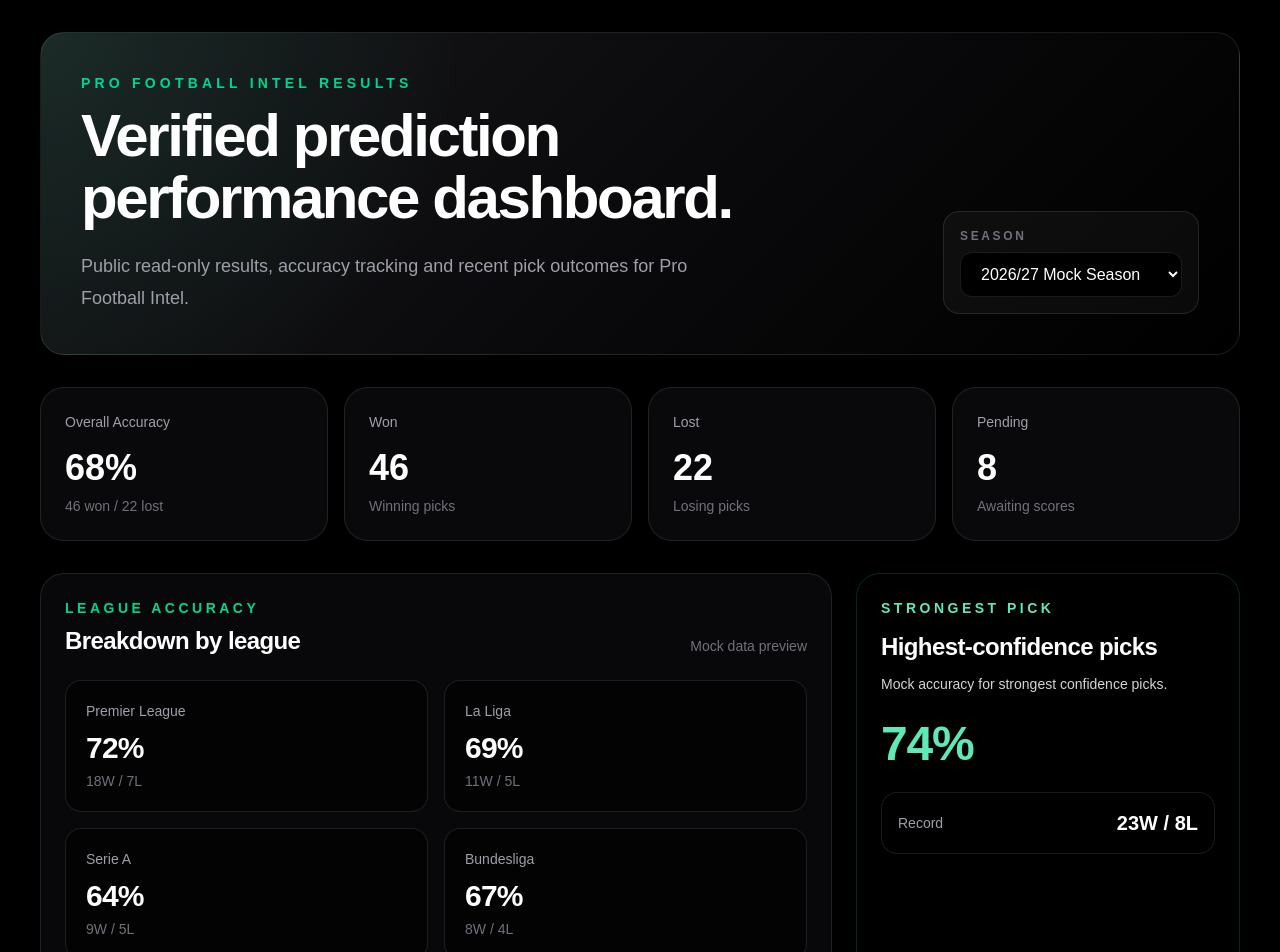
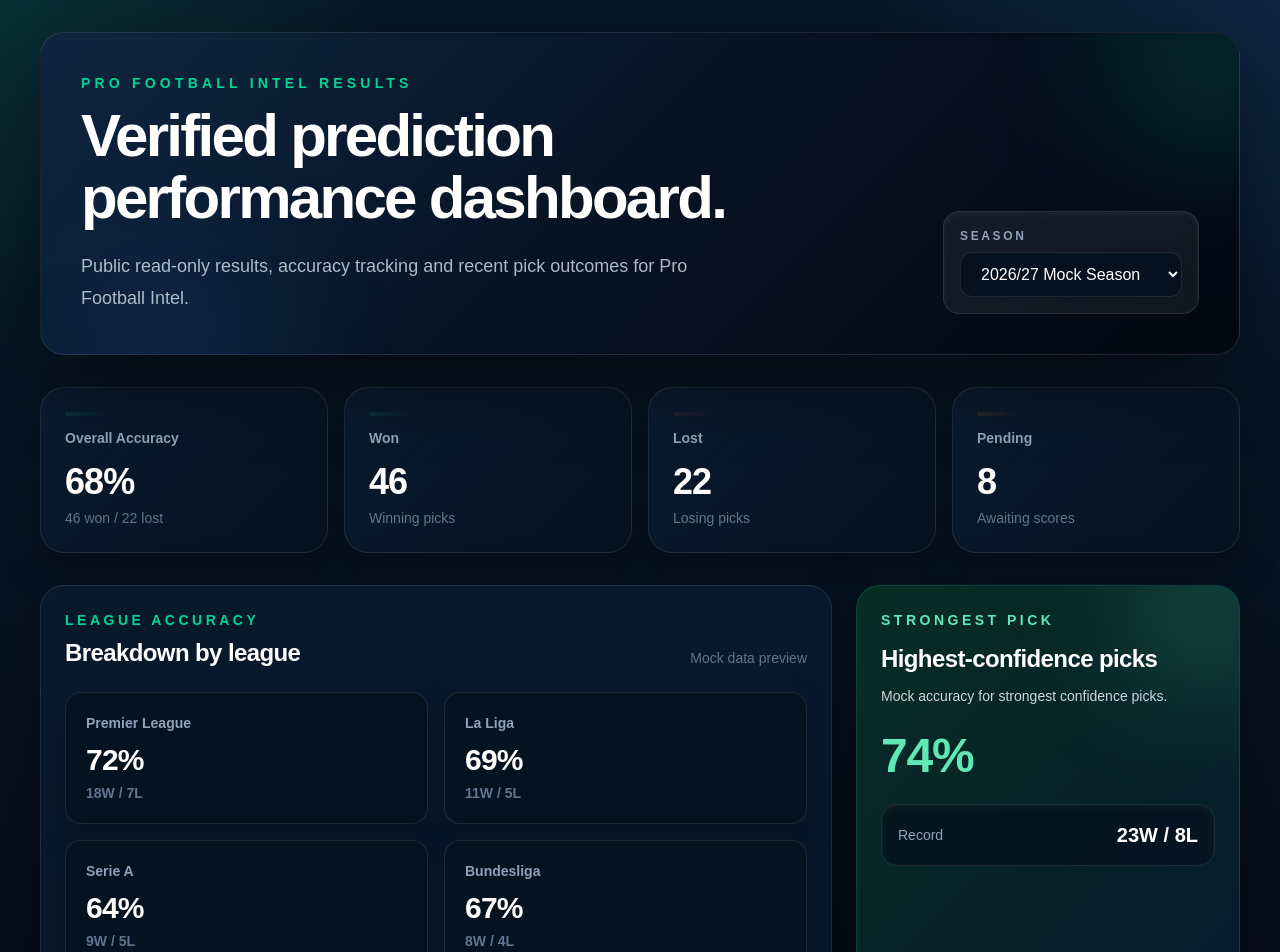
Before and after one commit to Scoreleeo/profbint-results, a Next.js app: page / in a window 1280 px wide. Shown: the top 952 px of the page. Built offline with nearby package versions, Linux system fonts and the light colour scheme.

Commit message:
Polish results dashboard visual design

```diff
--- a/app/globals.css
+++ b/app/globals.css
@@ -1,8 +1,8 @@
 @import "tailwindcss";
 
 :root {
-  --background: #000000;
-  --foreground: #ffffff;
+  --background: #06111f;
+  --foreground: #f8fafc;
 }
 
 @theme inline {
@@ -19,13 +19,17 @@
 
 html {
   scroll-behavior: smooth;
+  background: #06111f;
 }
 
 body {
   margin: 0;
   min-height: 100vh;
-  background: #000000;
-  color: #ffffff;
+  background:
+    radial-gradient(circle at top left, rgba(16, 185, 129, 0.16), transparent 28rem),
+    radial-gradient(circle at top right, rgba(37, 99, 235, 0.14), transparent 30rem),
+    linear-gradient(180deg, #071827 0%, #06111f 42%, #030712 100%);
+  color: #f8fafc;
   font-family: Arial, Helvetica, sans-serif;
   overflow-x: hidden;
 }
@@ -52,14 +56,14 @@ textarea {
 }
 
 ::-webkit-scrollbar-track {
-  background: #050505;
+  background: #06111f;
 }
 
 ::-webkit-scrollbar-thumb {
-  background: #27272a;
+  background: #1e3a5f;
   border-radius: 999px;
 }
 
 ::-webkit-scrollbar-thumb:hover {
-  background: #3f3f46;
+  background: #256f68;
 }
--- a/app/page.tsx
+++ b/app/page.tsx
@@ -1,35 +1,62 @@
-import StatCard from "@/components/dashboard/stat-card";
-import ResultBadge from "@/components/dashboard/result-badge";
+import { latestResults, leagueStats, type ResultStatus } from "@/lib/mock-results";
 
-import { latestResults, leagueStats } from "@/lib/mock-results";
+const summaryStats = [
+  {
+    label: "Overall Accuracy",
+    value: "68%",
+    detail: "46 won / 22 lost",
+    tone: "emerald",
+  },
+  {
+    label: "Won",
+    value: "46",
+    detail: "Winning picks",
+    tone: "emerald",
+  },
+  {
+    label: "Lost",
+    value: "22",
+    detail: "Losing picks",
+    tone: "red",
+  },
+  {
+    label: "Pending",
+    value: "8",
+    detail: "Awaiting scores",
+    tone: "amber",
+  },
+];
 
 export default function Home() {
   return (
-    <main className="min-h-screen bg-black text-white">
-      <section className="mx-auto flex w-full max-w-[430px] flex-col gap-4 px-3 pb-28 pt-4 sm:max-w-7xl sm:gap-8 sm:px-8 sm:pb-12 sm:pt-8 lg:px-10">
-        <header className="rounded-[24px] border border-white/10 bg-[radial-gradient(circle_at_top_left,rgba(52,211,153,0.10),transparent_34%),linear-gradient(135deg,#18181b,#09090b_55%,#000)] p-4 shadow-2xl sm:rounded-3xl sm:p-10">
-          <div className="flex flex-col gap-4 lg:flex-row lg:items-end lg:justify-between">
+    <main className="min-h-screen overflow-x-hidden bg-[radial-gradient(circle_at_top_left,rgba(16,185,129,0.16),transparent_24rem),radial-gradient(circle_at_top_right,rgba(59,130,246,0.14),transparent_26rem),linear-gradient(180deg,#071827_0%,#06111f_44%,#030712_100%)] text-white">
+      <section className="mx-auto flex w-full max-w-[430px] flex-col gap-4 px-3 pb-32 pt-4 sm:max-w-7xl sm:gap-8 sm:px-8 sm:pb-16 sm:pt-8 lg:px-10">
+        <header className="relative overflow-hidden rounded-[26px] border border-white/10 bg-[linear-gradient(135deg,rgba(15,38,66,0.96),rgba(7,20,36,0.98)_48%,rgba(3,7,18,0.98))] p-4 shadow-[0_24px_80px_rgba(0,0,0,0.45)] sm:rounded-3xl sm:p-10">
+          <div className="pointer-events-none absolute -right-20 -top-20 h-52 w-52 rounded-full bg-emerald-400/15 blur-3xl" />
+          <div className="pointer-events-none absolute -bottom-24 left-8 h-52 w-52 rounded-full bg-blue-500/10 blur-3xl" />
+
+          <div className="relative flex flex-col gap-4 lg:flex-row lg:items-end lg:justify-between">
             <div>
-              <p className="mb-2 text-[0.68rem] font-bold uppercase tracking-[0.22em] text-emerald-400 sm:mb-3 sm:text-sm sm:tracking-[0.3em]">
+              <p className="mb-2 text-[0.68rem] font-bold uppercase tracking-[0.24em] text-emerald-400 sm:mb-3 sm:text-sm sm:tracking-[0.3em]">
                 Pro Football Intel Results
               </p>
 
-              <h1 className="max-w-3xl text-[2rem] font-bold leading-[1.04] tracking-[-0.04em] text-white sm:text-5xl lg:text-6xl">
+              <h1 className="max-w-3xl text-[1.95rem] font-black leading-[1.04] tracking-[-0.045em] text-white sm:text-5xl lg:text-6xl">
                 Verified prediction performance dashboard.
               </h1>
 
-              <p className="mt-3 max-w-2xl text-sm leading-6 text-zinc-400 sm:mt-5 sm:text-lg sm:leading-8">
+              <p className="mt-3 max-w-2xl text-sm leading-6 text-slate-300/85 sm:mt-5 sm:text-lg sm:leading-8">
                 Public read-only results, accuracy tracking and recent pick
                 outcomes for Pro Football Intel.
               </p>
             </div>
 
-            <div className="rounded-2xl border border-white/10 bg-white/[0.04] p-3 sm:w-64 sm:p-4">
-              <label className="mb-2 block text-[0.65rem] font-semibold uppercase tracking-[0.22em] text-zinc-500 sm:text-xs">
+            <div className="rounded-2xl border border-white/10 bg-white/[0.06] p-3 shadow-inner shadow-white/5 backdrop-blur sm:w-64 sm:p-4">
+              <label className="mb-2 block text-[0.65rem] font-bold uppercase tracking-[0.22em] text-slate-400 sm:text-xs">
                 Season
               </label>
 
-              <select className="w-full rounded-xl border border-white/10 bg-black px-3 py-2.5 text-sm font-semibold text-white outline-none sm:px-4 sm:py-3">
+              <select className="w-full rounded-xl border border-white/10 bg-[#06111f] px-3 py-2.5 text-sm font-semibold text-white outline-none ring-0 transition focus:border-emerald-400/40 sm:px-4 sm:py-3">
                 <option>2026/27 Mock Season</option>
                 <option>2025/26 Archive</option>
               </select>
@@ -38,21 +65,19 @@ export default function Home() {
         </header>
 
         <section className="grid grid-cols-2 gap-3 sm:grid-cols-2 sm:gap-4 lg:grid-cols-4">
-          <StatCard
-            label="Overall Accuracy"
-            value="68%"
-            detail="46 won / 22 lost"
+          {summaryStats.map((stat) => (
+            <MetricCard
+              key={stat.label}
+              label={stat.label}
+              value={stat.value}
+              detail={stat.detail}
+              tone={stat.tone}
             />
-
-          <StatCard label="Won" value="46" detail="Winning picks" />
-
-          <StatCard label="Lost" value="22" detail="Losing picks" />
-
-          <StatCard label="Pending" value="8" detail="Awaiting scores" />
+          ))}
         </section>
 
         <section className="grid gap-4 sm:gap-6 lg:grid-cols-3">
-          <div className="rounded-[24px] border border-white/10 bg-zinc-950/95 p-4 sm:rounded-3xl sm:p-6 lg:col-span-2">
+          <div className="rounded-[26px] border border-white/10 bg-[#0a1b2e]/90 p-4 shadow-[0_18px_60px_rgba(0,0,0,0.28)] sm:rounded-3xl sm:p-6 lg:col-span-2">
             <SectionHeader
               eyebrow="League Accuracy"
               title="Breakdown by league"
@@ -63,17 +88,17 @@ export default function Home() {
               {leagueStats.map((item) => (
                 <div
                   key={item.league}
-                  className="rounded-2xl border border-white/10 bg-black/55 p-3.5 sm:p-5"
+                  className="group rounded-2xl border border-white/10 bg-[#061320]/90 p-3.5 shadow-[0_12px_34px_rgba(0,0,0,0.22)] transition duration-200 hover:-translate-y-0.5 hover:border-emerald-400/25 hover:bg-[#071b2d] sm:p-5"
                 >
-                  <p className="truncate text-xs font-medium text-zinc-400 sm:text-sm">
+                  <p className="truncate text-xs font-semibold text-slate-400 sm:text-sm">
                     {item.league}
                   </p>
 
-                  <p className="mt-2 text-[2rem] font-bold leading-none tracking-tight text-white sm:mt-3 sm:text-3xl">
+                  <p className="mt-2 text-[2rem] font-black leading-none tracking-tight text-white sm:mt-3 sm:text-3xl">
                     {item.accuracy}
                   </p>
 
-                  <p className="mt-1.5 text-xs font-medium text-zinc-500 sm:mt-2 sm:text-sm">
+                  <p className="mt-1.5 text-xs font-semibold text-slate-500 sm:mt-2 sm:text-sm">
                     {item.record}
                   </p>
                 </div>
@@ -81,86 +106,90 @@ export default function Home() {
             </div>
           </div>
 
-          <div className="rounded-[24px] border border-emerald-400/20 bg-[radial-gradient(circle_at_top_right,rgba(52,211,153,0.16),transparent_36%),rgba(16,185,129,0.08)] p-4 sm:rounded-3xl sm:p-6">
+          <div className="relative overflow-hidden rounded-[26px] border border-emerald-400/20 bg-[linear-gradient(135deg,rgba(7,47,37,0.96),rgba(7,28,45,0.96))] p-4 shadow-[0_18px_60px_rgba(0,0,0,0.34)] sm:rounded-3xl sm:p-6">
+            <div className="pointer-events-none absolute -right-14 -top-14 h-40 w-40 rounded-full bg-emerald-300/20 blur-3xl" />
+
+            <div className="relative">
               <p className="text-[0.68rem] font-bold uppercase tracking-[0.22em] text-emerald-300 sm:text-sm sm:tracking-[0.25em]">
                 Strongest Pick
               </p>
 
               <div className="mt-3 grid grid-cols-[1fr_auto] items-start gap-4 sm:mt-4 sm:block">
                 <div>
-                <h2 className="text-[1.75rem] font-bold leading-[1.08] tracking-tight sm:text-2xl">
+                  <h2 className="text-[1.65rem] font-black leading-[1.08] tracking-tight sm:text-2xl">
                     Highest-confidence picks
                   </h2>
 
-                <p className="mt-2 max-w-[13rem] text-sm leading-6 text-zinc-300 sm:mt-3 sm:max-w-none">
+                  <p className="mt-2 max-w-[13rem] text-sm leading-6 text-slate-300 sm:mt-3 sm:max-w-none">
                     Mock accuracy for strongest confidence picks.
                   </p>
                 </div>
 
-              <p className="text-[3rem] font-bold leading-none tracking-tight text-emerald-300 sm:mt-6 sm:text-5xl">
+                <p className="text-[2.85rem] font-black leading-none tracking-tight text-emerald-300 sm:mt-6 sm:text-5xl">
                   74%
                 </p>
               </div>
 
-            <div className="mt-4 rounded-2xl border border-white/10 bg-black/35 px-3.5 py-3 sm:mt-6 sm:p-4">
+              <div className="mt-4 rounded-2xl border border-white/10 bg-[#05111d]/70 px-3.5 py-3 shadow-inner shadow-white/5 sm:mt-6 sm:p-4">
                 <div className="flex items-center justify-between gap-4">
-                <p className="text-sm text-zinc-400">Record</p>
-                <p className="text-lg font-bold text-white sm:text-xl">
+                  <p className="text-sm font-medium text-slate-400">Record</p>
+                  <p className="text-lg font-black text-white sm:text-xl">
                     23W / 8L
                   </p>
                 </div>
               </div>
             </div>
+          </div>
         </section>
 
-        <section className="rounded-[24px] border border-white/10 bg-zinc-950/95 p-4 sm:rounded-3xl sm:p-6">
+        <section className="rounded-[26px] border border-white/10 bg-[#0a1b2e]/90 p-4 shadow-[0_18px_60px_rgba(0,0,0,0.28)] sm:rounded-3xl sm:p-6">
           <SectionHeader eyebrow="Latest Results" title="Recent settled picks" />
 
           <div className="space-y-2.5 md:hidden">
             {latestResults.map((match) => (
               <article
                 key={`${match.home}-${match.away}-mobile`}
-                className="rounded-2xl border border-white/10 bg-black/50 p-3.5"
+                className="rounded-2xl border border-white/10 bg-[#061320]/95 p-3.5 shadow-[0_10px_32px_rgba(0,0,0,0.24)]"
               >
                 <div className="flex items-start justify-between gap-3">
                   <div className="min-w-0">
-                    <p className="text-[1.05rem] font-bold leading-snug text-white">
+                    <p className="text-[1.03rem] font-black leading-snug text-white">
                       {match.home} vs {match.away}
                     </p>
 
-                    <p className="mt-0.5 truncate text-xs font-medium text-zinc-500">
+                    <p className="mt-0.5 truncate text-xs font-semibold text-slate-500">
                       {match.league}
                     </p>
                   </div>
 
                   <div className="shrink-0">
-                    <ResultBadge result={match.result} />
+                    <ResultPill result={match.result} />
                   </div>
                 </div>
 
-                <div className="mt-3 grid grid-cols-[1fr_auto] items-center gap-3 rounded-xl border border-white/10 bg-white/[0.04] px-3 py-2.5">
+                <div className="mt-3 grid grid-cols-[1fr_auto] items-center gap-3 rounded-xl border border-white/10 bg-white/[0.055] px-3 py-2.5">
                   <div className="min-w-0">
-                    <p className="text-[0.62rem] font-bold uppercase tracking-[0.18em] text-zinc-500">
+                    <p className="text-[0.62rem] font-black uppercase tracking-[0.18em] text-slate-500">
                       Pick
                     </p>
 
-                    <p className="mt-1 truncate text-sm font-bold text-zinc-200">
+                    <p className="mt-1 truncate text-sm font-bold text-slate-100">
                       {match.pick}
                     </p>
                   </div>
 
                   <div className="text-right">
-                    <p className="text-[0.62rem] font-bold uppercase tracking-[0.18em] text-zinc-500">
+                    <p className="text-[0.62rem] font-black uppercase tracking-[0.18em] text-slate-500">
                       Score
                     </p>
 
-                    <p className="mt-1 text-sm font-bold text-zinc-200">
+                    <p className="mt-1 text-sm font-bold text-slate-100">
                       {match.score}
                     </p>
                   </div>
                 </div>
 
-                <p className="mt-2 text-[0.7rem] font-medium text-zinc-600">
+                <p className="mt-2 text-[0.7rem] font-medium text-slate-600">
                   Verified by manual review
                 </p>
               </article>
@@ -168,7 +197,7 @@ export default function Home() {
           </div>
 
           <div className="hidden overflow-hidden rounded-2xl border border-white/10 md:block">
-            <div className="grid grid-cols-6 bg-white/5 px-5 py-3 text-xs font-semibold uppercase tracking-widest text-zinc-500">
+            <div className="grid grid-cols-6 bg-white/[0.055] px-5 py-3 text-xs font-semibold uppercase tracking-widest text-slate-500">
               <span>Match</span>
               <span>League</span>
               <span>Pick</span>
@@ -180,29 +209,87 @@ export default function Home() {
             {latestResults.map((match) => (
               <div
                 key={`${match.home}-${match.away}`}
-                className="grid grid-cols-6 items-center gap-3 border-t border-white/10 px-5 py-5 text-sm"
+                className="grid grid-cols-6 items-center gap-3 border-t border-white/10 px-5 py-5 text-sm transition hover:bg-white/[0.035]"
               >
                 <div className="font-semibold">
                   {match.home} vs {match.away}
                 </div>
 
-                <div className="text-zinc-400">{match.league}</div>
+                <div className="text-slate-400">{match.league}</div>
 
-                <div className="text-zinc-300">{match.pick}</div>
+                <div className="text-slate-300">{match.pick}</div>
 
-                <div className="text-zinc-400">{match.score}</div>
+                <div className="text-slate-400">{match.score}</div>
 
                 <div>
-                  <ResultBadge result={match.result} />
+                  <ResultPill result={match.result} />
                 </div>
 
-                <div className="text-zinc-500">Manual review</div>
+                <div className="text-slate-500">Manual review</div>
               </div>
             ))}
           </div>
         </section>
       </section>
     </main>
+  );
+}
+
+function MetricCard({
+  label,
+  value,
+  detail,
+  tone,
+}: {
+  label: string;
+  value: string;
+  detail: string;
+  tone: string;
+}) {
+  const glow =
+    tone === "emerald"
+      ? "from-emerald-400/14"
+      : tone === "red"
+        ? "from-red-400/12"
+        : "from-amber-400/12";
+
+  return (
+    <div
+      className={`group rounded-[22px] border border-white/10 bg-[linear-gradient(135deg,rgba(10,27,46,0.98),rgba(6,19,32,0.96))] p-3.5 shadow-[0_14px_42px_rgba(0,0,0,0.25)] transition duration-200 hover:-translate-y-0.5 hover:border-emerald-400/20 sm:rounded-3xl sm:p-6`}
+    >
+      <div
+        className={`pointer-events-none mb-3 h-1 w-10 rounded-full bg-gradient-to-r ${glow} to-transparent`}
+      />
+
+      <p className="text-xs font-semibold text-slate-400 sm:text-sm">
+        {label}
+      </p>
+
+      <p className="mt-2 text-[2.2rem] font-black leading-none tracking-tight text-white sm:mt-4 sm:text-4xl">
+        {value}
+      </p>
+
+      <p className="mt-1.5 text-xs font-medium text-slate-500 sm:mt-2 sm:text-sm">
+        {detail}
+      </p>
+    </div>
+  );
+}
+
+function ResultPill({ result }: { result: ResultStatus }) {
+  const className =
+    result === "WON"
+      ? "border-emerald-400/25 bg-emerald-400/12 text-emerald-300"
+      : result === "LOST"
+        ? "border-red-400/25 bg-red-400/12 text-red-300"
+        : "border-amber-400/25 bg-amber-400/12 text-amber-300";
+
+  return (
+    <span
+      className={`inline-flex rounded-full border px-3 py-1 text-[0.7rem] font-black tracking-wide ${className}`}
+    >
+      {result}
+    </span>
   );
 }
 
@@ -218,16 +305,18 @@ function SectionHeader({
   return (
     <div className="mb-4 flex flex-col gap-1 sm:mb-6 sm:flex-row sm:items-end sm:justify-between">
       <div>
-        <p className="text-[0.68rem] font-bold uppercase tracking-[0.22em] text-emerald-400 sm:text-sm sm:tracking-[0.25em]">
+        <p className="text-[0.68rem] font-black uppercase tracking-[0.22em] text-emerald-400 sm:text-sm sm:tracking-[0.25em]">
           {eyebrow}
         </p>
 
-        <h2 className="mt-1.5 text-[1.65rem] font-bold leading-tight tracking-tight text-white sm:mt-2 sm:text-2xl">
+        <h2 className="mt-1.5 text-[1.55rem] font-black leading-tight tracking-tight text-white sm:mt-2 sm:text-2xl">
           {title}
         </h2>
       </div>
 
-      {note ? <p className="text-xs text-zinc-500 sm:text-sm">{note}</p> : null}
+      {note ? (
+        <p className="text-xs font-medium text-slate-500 sm:text-sm">{note}</p>
+      ) : null}
     </div>
   );
 }
```
Lines whose indentation alone changed are shown as unchanged.
